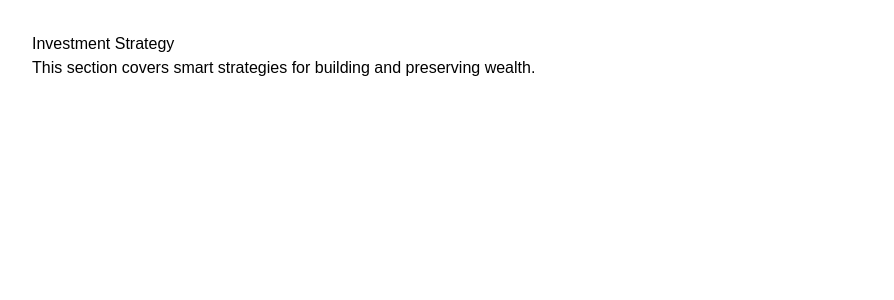
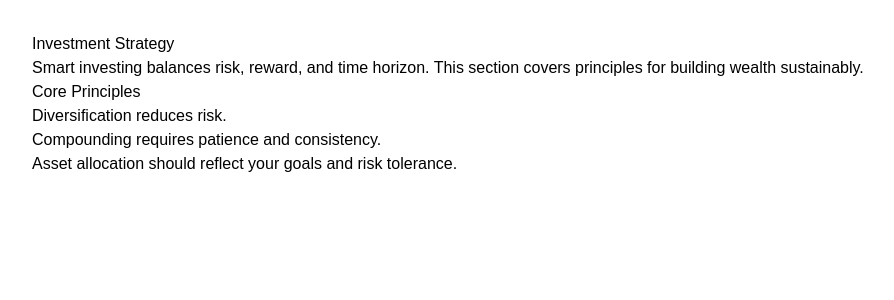
Before and after one commit to TheGainMaker/TheGainMaker-, a Next.js app: page /investment-strategy in a window 1280 px wide. Shown: the top 300 px of the page, without its empty margins (0-894 px from the left). Built offline with nearby package versions, Linux system fonts and the light colour scheme.

Commit message:
Update index.js

```diff
--- a/pages/investment-strategy/index.js
+++ b/pages/investment-strategy/index.js
@@ -2,7 +2,17 @@ export default function InvestmentStrategy() {
   return (
     <div style={{ padding: "2rem", fontFamily: "sans-serif" }}>
       <h1>Investment Strategy</h1>
-      <p>This section covers smart strategies for building and preserving wealth.</p>
+      <p>
+        Smart investing balances risk, reward, and time horizon.
+        This section covers principles for building wealth sustainably.
+      </p>
+
+      <h2>Core Principles</h2>
+      <ul>
+        <li>Diversification reduces risk.</li>
+        <li>Compounding requires patience and consistency.</li>
+        <li>Asset allocation should reflect your goals and risk tolerance.</li>
+      </ul>
     </div>
   );
 }
```
